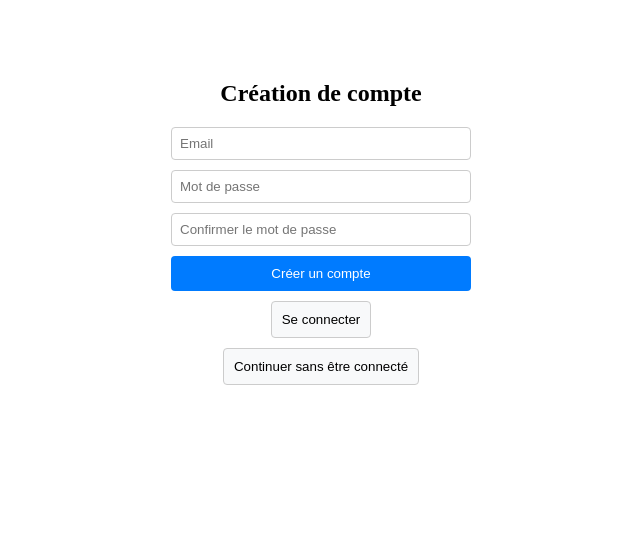
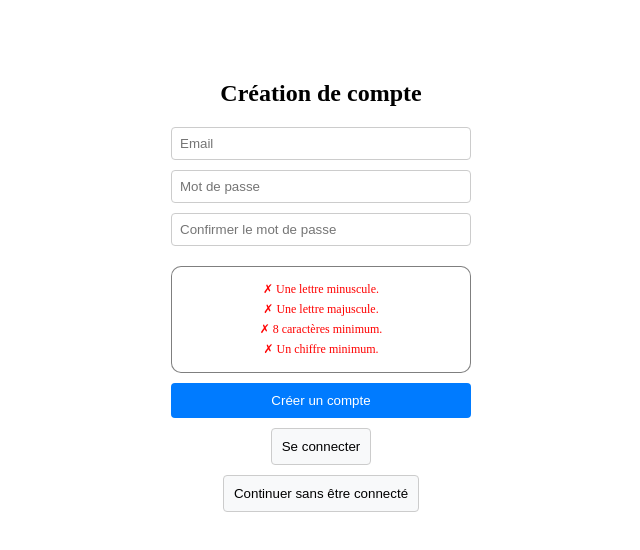
Before and after one commit to TigrouForMatic/ClubMaster, a React (Vite) app in the folder APP/EasyBad-APP/: page / in a window 1280 px wide. Both pictures are taken after a click on the button "Créer un compte". Shown: the top 550 px of the page, without its empty margins (319-959 px from the left). Built offline with nearby package versions, Linux system fonts and the light colour scheme.

Commit message:
Ajout de la validation de mot de passe lors de la création de compte

```diff
--- a/APP/EasyBad-APP/src/components/AuthForm.jsx
+++ b/APP/EasyBad-APP/src/components/AuthForm.jsx
@@ -1,4 +1,4 @@
-import React, { useState } from 'react';
+import React, { useState, useEffect } from 'react';
 import styles from '../styles/AuthForm.module.css';
 
 function AuthForm({ onAuthenticate }) {
@@ -6,23 +6,88 @@ function AuthForm({ onAuthenticate }) {
   const [email, setEmail] = useState('');
   const [password, setPassword] = useState('');
   const [confirmPassword, setConfirmPassword] = useState('');
+  const [error, setError] = useState('');
+  const [passwordValidation, setPasswordValidation] = useState({
+    valid: false,
+    errors: []
+  });
 
-  const handleSubmit = (e) => {
+  const rules = [
+    { message: "Une lettre minuscule.", regex: /[a-z]+/, successId: false },
+    { message: "Une lettre majuscule.", regex: /[A-Z]+/, successId: false },
+    { message: "8 caractères minimum.", regex: /.{8,}/, successId: false },
+    { message: "Un chiffre minimum.", regex: /[0-9]+/, successId: false }
+  ];
+
+  useEffect(() => {
+    validatePassword(password);
+  }, [password]);
+
+  const validatePassword = (newPassword) => {
+    let errors = rules.map(condition => {
+      const isValid = condition.regex.test(newPassword);
+      return { ...condition, successId: isValid };
+    });
+
+    setPasswordValidation({
+      valid: errors.every(error => error.successId),
+      errors: errors
+    });
+  };
+
+  const handleSubmit = async (e) => {
     e.preventDefault();
+    setError('');
+
+    try {
       if (isLogin) {
-      console.log('Tentative de connexion avec:', email, password);
-      // Simulons une connexion réussie
-      // Dans une vraie application, vous devriez vérifier les credentials côté serveur
+        // Appel à la route de connexion
+        const response = await fetch('http://localhost:3200/api/auth/login', {
+          method: 'POST',
+          headers: {
+            'Content-Type': 'application/json',
+          },
+          body: JSON.stringify({ email, password }),
+        });
+
+        const data = await response.json();
+
+        if (response.ok) {
+          console.log('Connexion réussie:', data);
+          // Stockez le token si nécessaire
+          localStorage.setItem('token', data.token);
           onAuthenticate();
         } else {
+          setError(data.message || 'Erreur lors de la connexion');
+        }
+      } else {
         if (password !== confirmPassword) {
-        alert("Les mots de passe ne correspondent pas");
+          setError("Les mots de passe ne correspondent pas");
           return;
         }
-      console.log('Tentative de création de compte avec:', email, password);
-      // Simulons une création de compte réussie
-      // Dans une vraie application, vous devriez envoyer ces informations au serveur
+
+        // Appel à la route de création de compte
+        const response = await fetch('http://localhost:3200/api/auth/create-account', {
+          method: 'POST',
+          headers: {
+            'Content-Type': 'application/json',
+          },
+          body: JSON.stringify({ email, password }),
+        });
+
+        const data = await response.json();
+
+        if (response.ok) {
+          console.log('Compte créé avec succès:', data);
+          // Vous pouvez choisir de connecter automatiquement l'utilisateur ici
           onAuthenticate();
+        } else {
+          setError(data.message || 'Erreur lors de la création du compte');
+        }
+      }
+    } catch (err) {
+      console.error('Erreur:', err);
+      setError('Une erreur est survenue. Veuillez réessayer.');
     }
   };
 
@@ -41,6 +106,7 @@ function AuthForm({ onAuthenticate }) {
 
   return (
     <div className={styles.authContainer}>
+      {error && <p className={styles.error}>{error}</p>}
       <form onSubmit={handleSubmit} className={styles.authForm}>
         <h2>{isLogin ? 'Connexion' : 'Création de compte'}</h2>
         <input
@@ -58,6 +124,7 @@ function AuthForm({ onAuthenticate }) {
           required
         />
         {!isLogin && (
+          <>
             <input
               type="password"
               placeholder="Confirmer le mot de passe"
@@ -65,8 +132,19 @@ function AuthForm({ onAuthenticate }) {
               onChange={(e) => setConfirmPassword(e.target.value)}
               required
             />
+            <div className={styles.passwordValidationCard}>
+              {passwordValidation.errors.map((error, index) => (
+                <div
+                  key={index}
+                  className={`${styles.validationRule} ${error.successId ? styles.validRule : styles.invalidRule}`}
+                >
+                  {error.successId ? '✓' : '✗'} {error.message}
+                </div>
+              ))}
+            </div>
+          </>
         )}
-        <button type="submit">
+        <button type="submit" disabled={!isLogin && !passwordValidation.valid}>
           {isLogin ? 'Se connecter' : 'Créer un compte'}
         </button>
       </form>
--- a/APP/EasyBad-APP/src/styles/AuthForm.module.css
+++ b/APP/EasyBad-APP/src/styles/AuthForm.module.css
@@ -45,3 +45,28 @@
   .toggleButton:hover, .skipButton:hover {
     background-color: #e2e6ea;
   }
+
+  .skipButton {
+    text-decoration: none;
+  }
+
+  .passwordValidationCard {
+    font-size: 75%;
+    margin: 10px 0;
+    padding: 10px;
+    border: 1px solid rgba(0, 0, 0, 0.5);
+    border-radius: 10px;
+    background-color: rgba(255, 255, 255, 0.5);
+  }
+
+  .validationRule {
+    margin: 5px 0;
+  }
+
+  .validRule {
+    color: green;
+  }
+
+  .invalidRule {
+    color: red;
+  }
```
Lines whose indentation alone changed are shown as unchanged.
